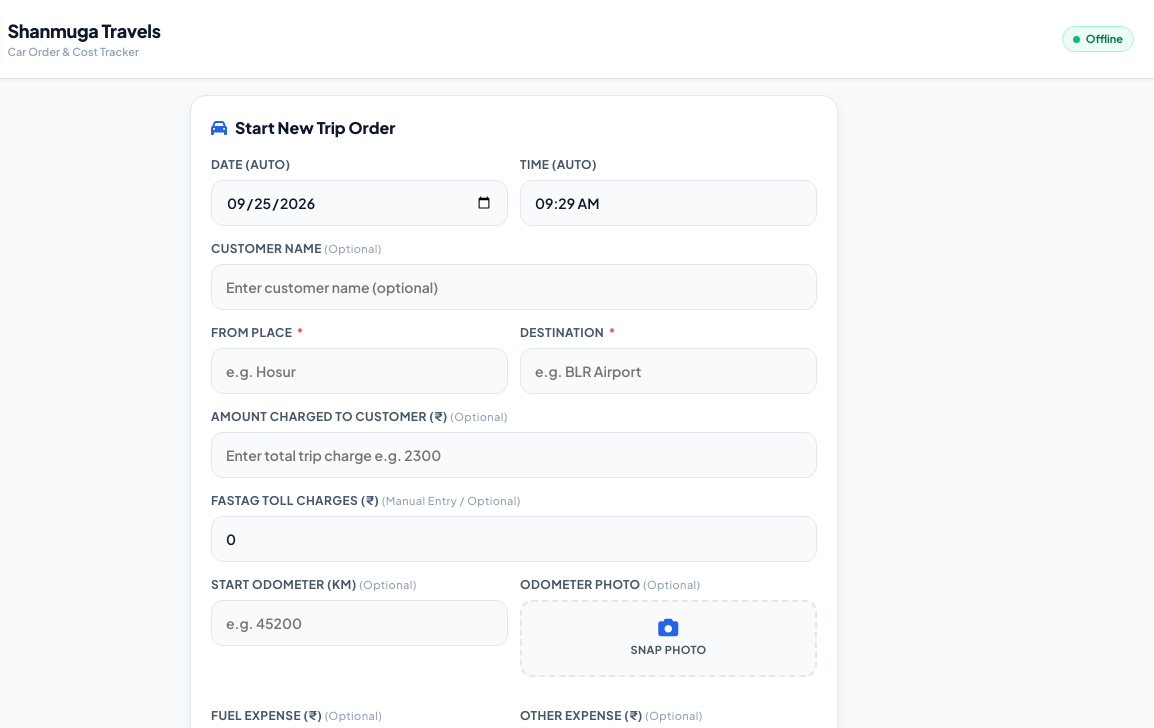
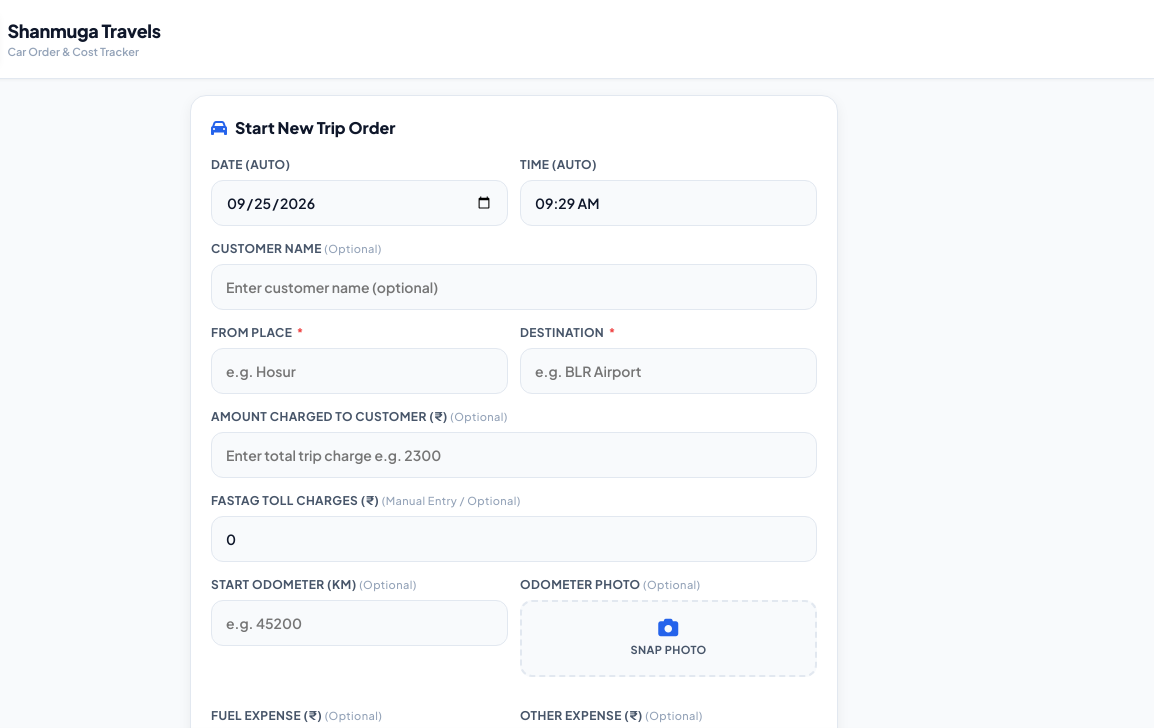
Before and after one commit to ramesh22rk-maker/Shanmuga-Travels, a website: page index.html in a window 1280 px wide. Shown: the top 728 px of the page, 126-1280 px from the left. Drawn offline with nearby package versions, Linux system fonts and the light colour scheme; no server answers.

Commit message:
Remove status pill from header as requested

```diff
--- a/css/styles.css
+++ b/css/styles.css
@@ -97,43 +97,6 @@ body {
   font-size: 11px;
   color: var(--text-muted);
   font-weight: 600;
-}
-
-.cloud-status-pill {
-  display: flex;
-  align-items: center;
-  gap: 6px;
-  background: var(--success-light);
-  color: var(--success-dark);
-  padding: 4px 10px;
-  border-radius: 20px;
-  font-size: 11px;
-  font-weight: 700;
-  border: 1px solid #A7F3D0;
-  transition: all 0.3s ease;
-}
-
-.cloud-status-pill.syncing {
-  background: var(--primary-light);
-  color: var(--primary-dark);
-  border-color: #BFDBFE;
-}
-
-.cloud-status-pill .status-dot {
-  width: 7px;
-  height: 7px;
-  border-radius: 50%;
-  background-color: var(--success);
-}
-
-.cloud-status-pill.syncing .status-dot {
-  background-color: var(--primary);
-  animation: pulse 1s infinite alternate;
-}
-
-@keyframes pulse {
-  0% { opacity: 0.3; }
-  100% { opacity: 1; }
 }
 
 /* Layout */
--- a/index.html
+++ b/index.html
@@ -29,10 +29,6 @@
         <div class="brand-title">Shanmuga Travels</div>
         <div class="brand-sub">Car Order & Cost Tracker</div>
       </div>
-    </div>
-    <div id="cloudSyncStatus" class="cloud-status-pill">
-      <span class="status-dot"></span>
-      <span id="cloudStatusText">Synced</span>
     </div>
   </header>
 
--- a/js/app.js
+++ b/js/app.js
@@ -35,20 +35,6 @@ class TravelsApp {
       }
     } catch (e) {
       console.warn("Could not load local cache:", e);
-    }
-  }
-
-  updateSyncStatus(isSyncing, text = 'Synced') {
-    const statusPill = document.getElementById('cloudSyncStatus');
-    const statusText = document.getElementById('cloudStatusText');
-    if (!statusPill || !statusText) return;
-
-    if (isSyncing) {
-      statusPill.classList.add('syncing');
-      statusText.textContent = text;
-    } else {
-      statusPill.classList.remove('syncing');
-      statusText.textContent = text;
     }
   }
 
@@ -91,7 +77,6 @@ class TravelsApp {
 
   async fetchTripsFromBackend(silent = false) {
     if (!silent) this.showLoadingState();
-    this.updateSyncStatus(true, 'Syncing...');
 
     try {
       const res = await fetch(`${this.apiBaseUrl}?_t=${Date.now()}`, {
@@ -109,17 +94,14 @@ class TravelsApp {
             this.refreshMonthFilterDropdown();
             this.renderAll();
           }
-          this.updateSyncStatus(false, 'Synced ☁️');
           console.log(`✅ Synced ${trips.length} trip(s) from Upstash Redis cloud.`);
         }
       } else {
         console.warn('API returned error:', res.status);
-        this.updateSyncStatus(false, 'Offline');
         if (!silent) this.renderAll();
       }
     } catch (err) {
       console.warn('Cloud unavailable:', err.message);
-      this.updateSyncStatus(false, 'Offline');
       if (!silent) this.renderAll();
     }
   }
```
